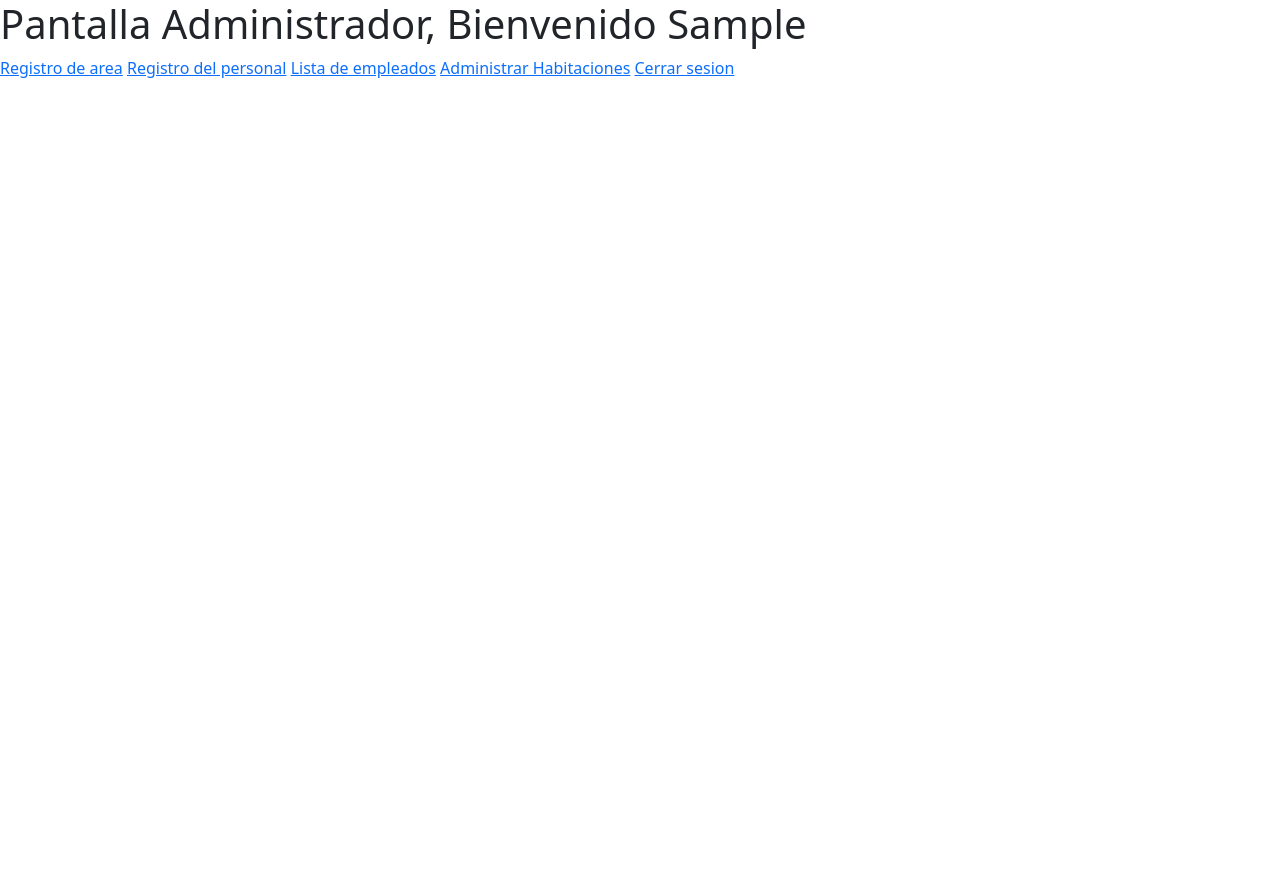
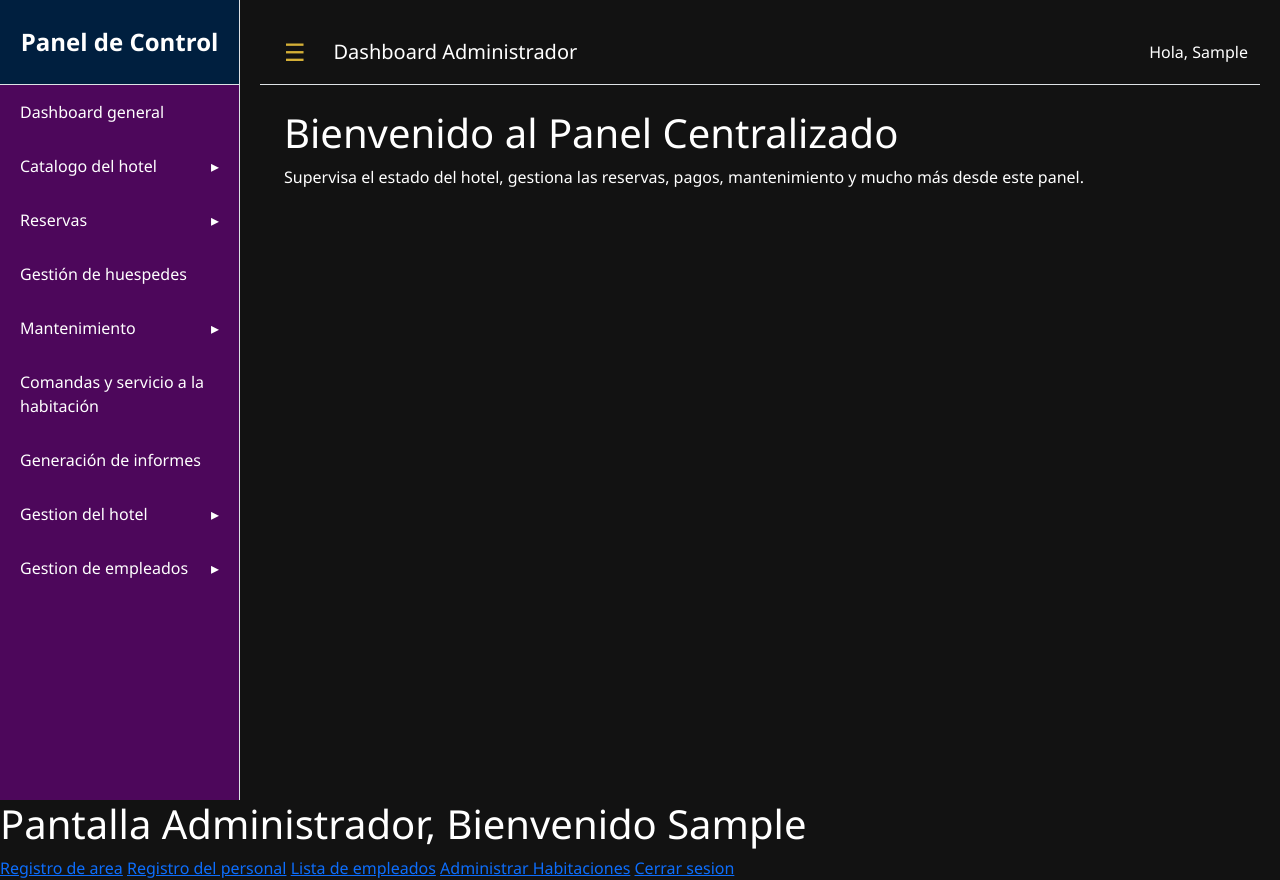
Before and after one commit to Arzubide/Projects, a Django app: page /Administrador/ in a window 1280 px wide. Before the commit the page ends 78 px from the top, so only its background shows below. Run offline with Django 5.2, Linux system fonts and the light colour scheme; a user stored in the database is signed in; tables that the repository leaves empty hold one stand-in row (values such as "Sample post").

Commit message:
Se agrega el diseño sin funcionamiento la vista del administrador

```diff
--- a/Python/Django/GreenSaty/greenstay/greenstay/settings.py
+++ b/Python/Django/GreenSaty/greenstay/greenstay/settings.py
@@ -126,7 +126,7 @@ USE_TZ = True
 # Static files (CSS, JavaScript, Images)
 # https://docs.djangoproject.com/en/5.2/howto/static-files/
 
-STATIC_URL = 'static/'
+STATIC_URL = '/static/'
 STATICFILES_DIRS = [BASE_DIR / 'static']
 
 # Default primary key field type
--- /dev/null
+++ b/Python/Django/GreenSaty/greenstay/static/css/dashboard.css
@@ -0,0 +1,91 @@
+body, html {
+  height: 100%;
+  margin: 0;
+  font-family: 'Segoe UI', sans-serif;
+  background-color: #121212;
+  color: #fff;
+}
+
+/* Wrapper para layout */
+#wrapper {
+  display: flex;
+  height: 100vh;
+  overflow: hidden;
+}
+
+/* Sidebar general */
+#sidebar-wrapper {
+  width: 240px;
+  transition: all 0.3s ease;
+  overflow-y: auto;
+}
+
+#wrapper.toggled #sidebar-wrapper {
+  margin-left: -240px;
+}
+
+/* Sidebar usuario */
+.sidebar-user {
+  background-color: #1a237e; /* azul naval */
+}
+
+/* Sidebar admin */
+.sidebar-admin {
+  background-color: #5a066bd2; /* dorado */
+  color: #ff0404;
+}
+
+.sidebar-admin .sidebar-heading {
+  background-color: #001f3f; /* azul naval oscuro */
+  color: #e2b110; /* dorado */
+}
+
+.sidebar-admin .list-group-item {
+  background-color: transparent;
+  color: #ffffff;
+}
+
+.sidebar-admin .list-group-item:hover {
+  background-color: rgba(0, 0, 0, 0.1);
+  color: #ff2525;
+}
+
+/* Links sidebar */
+.list-group-item {
+  border: none;
+  color: #fff;
+  padding: 15px 20px;
+  cursor: pointer;
+  transition: background-color 0.2s ease;
+}
+
+.list-group-item:hover {
+  background-color: rgba(255, 255, 255, 0.1);
+  color: #d4af37;
+}
+
+/* Navbar */
+.navbar {
+  background-color: #121212 !important;
+}
+
+/* Botón toggle */
+#sidebarToggle {
+  font-size: 1.5rem;
+  background: none;
+  border: none;
+  color: #d4af37;
+  cursor: pointer;
+}
+
+/* Contenido principal */
+#page-content-wrapper {
+  flex: 1;
+  overflow-y: auto;
+  background-color: #121212;
+  padding: 20px;
+}
+
+h1, p {
+  color: #fff;
+}
--- /dev/null
+++ b/Python/Django/GreenSaty/greenstay/static/js/sidebar_toogle.js
@@ -0,0 +1,9 @@
+document.addEventListener('DOMContentLoaded', () => {
+    const sidebarToggle = document.getElementById('sidebarToggle');
+    const wrapper = document.getElementById('wrapper');
+    if (sidebarToggle && wrapper) {
+        sidebarToggle.addEventListener('click', () => {
+            wrapper.classList.toggle('toggled');
+        });
+    }
+});
--- a/Python/Django/GreenSaty/greenstay/templates/base.html
+++ b/Python/Django/GreenSaty/greenstay/templates/base.html
@@ -4,6 +4,10 @@
     <meta charset="UTF-8">
     <meta name="viewport" content="width=device-width, initial-scale=1.0">
     <link href="https://cdn.jsdelivr.net/npm/bootstrap@5.3.6/dist/css/bootstrap.min.css" rel="stylesheet" integrity="sha384-4Q6Gf2aSP4eDXB8Miphtr37CMZZQ5oXLH2yaXMJ2w8e2ZtHTl7GptT4jmndRuHDT" crossorigin="anonymous">
+    {% block css %}
+
+    {% endblock css %}
+
     <title>
         {% block title %}
         {% endblock title %}
@@ -14,6 +18,10 @@
 <body>
     {% block body %}
     {% endblock body %}
+
+
     <script src="https://cdn.jsdelivr.net/npm/bootstrap@5.3.6/dist/js/bootstrap.bundle.min.js" integrity="sha384-j1CDi7MgGQ12Z7Qab0qlWQ/Qqz24Gc6BM0thvEMVjHnfYGF0rmFCozFSxQBxwHKO" crossorigin="anonymous"></script>
+
+
 </body>
 </html>
--- a/Python/Django/GreenSaty/greenstay/templates/home/inicioAdministrador.html
+++ b/Python/Django/GreenSaty/greenstay/templates/home/inicioAdministrador.html
@@ -1,14 +1,49 @@
 {% extends 'base.html' %}
+{% load static %}
+
+{% block css %}
+      <link href="{% static 'css/dashboard.css' %}" rel="stylesheet" />
+{% endblock css %}
 
 {% block title %}
     Administrador
 {% endblock title %}
 
 {% block body %}
+
+    <div class="d-flex" id="wrapper">
+        {% include 'sidebar.html' %}
+
+
+        <!-- Page content -->
+        <div id="page-content-wrapper" class="w-100">
+
+        <!-- Navbar -->
+        <nav class="navbar navbar-expand-lg navbar-dark bg-primary border-bottom">
+            <div class="container-fluid">
+            <button class="btn btn-outline-light" id="sidebarToggle">☰</button>
+            <span class="navbar-brand ms-3">Dashboard Administrador</span>
+            <div class="ms-auto text-white">Hola, {{user}}</div>
+            </div>
+        </nav>
+
+        <!-- Main content -->
+        <div class="container-fluid p-4">
+            <h1>Bienvenido al Panel Centralizado</h1>
+            <p>Supervisa el estado del hotel, gestiona las reservas, pagos, mantenimiento y mucho más desde este panel.</p>
+        </div>
+
+        </div>
+    </div>
+
     <h1>Pantalla Administrador, Bienvenido {{user}}</h1>
     <a href="{% url 'urls_areas:RegistroArea' %}">Registro de area</a>
     <a href="{% url 'urls_administrador:RegistroEmpleado' %}">Registro del personal</a>
     <a href="{% url 'urls_administrador:ListadoEmpleados' %}">Lista de empleados</a>
     <a href="{% url 'urls_habitaciones:ListaHabitaciones' %}">Administrar Habitaciones</a>
     <a href="{% url 'urls_users:logout' %}">Cerrar sesion</a>
+
+    <script src="{% static 'js/sidebar_toogle.js' %}"></script>
+
+
 {% endblock body %}
--- /dev/null
+++ b/Python/Django/GreenSaty/greenstay/templates/sidebar.html
@@ -0,0 +1,133 @@
+<!-- Sidebar -->
+<div class="border-end sidebar-admin" id="sidebar-wrapper">
+    <div class="sidebar-heading text-white py-4 px-3 fs-4 fw-bold text-center border-bottom">
+        Panel de Control
+    </div>
+    <div class="list-group list-group-flush">
+
+        <!-- Dashboard General -->
+
+        <a href="dashboard.html" class="list-group-item list-group-item-action sidebar-link">
+            Dashboard general
+        </a>
+
+        <!-- Catalogo del hotel -->
+
+        <a class="list-group-item list-group-item-action sidebar-link d-flex justify-content-between align-items-center"
+            data-bs-toggle="collapse" href="#moduloCatalogo" role="button" aria-expanded="false"
+            aria-controls="moduloCatalogo">
+            Catalogo del hotel
+            <span class="caret">▸</span>
+        </a>
+
+        <div class="collapse ps-3" id="moduloCatalogo">
+            <a href="Catalogo_cuartos.html" class="list-group-item list-group-item-action sidebar-link">
+                Catalogo de cuartos
+            </a>
+            <a href="Catalogo_servicios.html" class="list-group-item list-group-item-action sidebar-link">
+                Catalogo de servicios
+            </a>
+        </div>
+
+        <!-- Reservas -->
+
+        <a class="list-group-item list-group-item-action sidebar-link d-flex justify-content-between align-items-center"
+            data-bs-toggle="collapse" href="#moduloReservas" role="button" aria-expanded="false"
+            aria-controls="moduloReservas">
+            Reservas
+            <span class="caret">▸</span>
+        </a>
+
+        <div class="collapse ps-3" id="moduloReservas">
+            <a href="Calendario.html" class="list-group-item list-group-item-action sidebar-link">
+                Calendario de reservas
+            </a>
+            <a href="Reservar.html" class="list-group-item list-group-item-action sidebar-link">
+                Reservar
+            </a>
+            <a href="Procesamiento_pagos.html" class="list-group-item list-group-item-action sidebar-link">
+                Procesamiento de pagos
+            </a>
+        </div>
+
+        <!-- Gestion huespedes -->
+
+        <a href="Gestion_huespedes.html" class="list-group-item list-group-item-action sidebar-link">
+            Gestión de huespedes
+        </a>
+
+        <!-- Modulo mantenimiento -->
+
+        <a class="list-group-item list-group-item-action sidebar-link d-flex justify-content-between align-items-center"
+            data-bs-toggle="collapse" href="#moduloMantenimiento" role="button" aria-expanded="false"
+            aria-controls="moduloMantenimiento">
+            Mantenimiento
+            <span class="caret">▸</span>
+        </a>
+
+        <div class="collapse ps-3" id="moduloMantenimiento">
+            <a href="Asignaciones_limpieza.html" class="list-group-item list-group-item-action sidebar-link">
+                Asignación de limpieza
+            </a>
+            <a href="Reportar_fallas.html" class="list-group-item list-group-item-action sidebar-link">
+                Reportar fallas
+            </a>
+            <a href="Historial_limpieza.html" class="list-group-item list-group-item-action sidebar-link">
+                Historial de mantenimiento
+            </a>
+
+        </div>
+
+        <!-- Comandas y roomservice -->
+
+        <a href="Comandas.html" class="list-group-item list-group-item-action sidebar-link">
+            Comandas y servicio a la habitación
+        </a>
+
+        <!-- Informes -->
+
+        <a href="Informe_general.html" class="list-group-item list-group-item-action sidebar-link">
+            Generación de informes
+        </a>
+
+        <!-- Modulo gestion hotel-->
+
+        <a class="list-group-item list-group-item-action sidebar-link d-flex justify-content-between align-items-center"
+            data-bs-toggle="collapse" href="#moduloCreacionInfraestructura" role="button" aria-expanded="false"
+            aria-controls="CreacionServicios">
+            Gestion del hotel
+            <span class="caret">▸</span>
+        </a>
+
+        <div class="collapse ps-3" id="moduloCreacionInfraestructura">
+            <a href="Creacion_cuartos.html" class="list-group-item list-group-item-action sidebar-link">
+                Creacion de cuarto
+            </a>
+            <a href="Creacion_servicios.html" class="list-group-item list-group-item-action sidebar-link">
+                Creacion de servicio
+            </a>
+            <a href="Gestion_canales.html" class="list-group-item list-group-item-action sidebar-link">
+                Gestión de canales</a>
+        </div>
+
+        <!-- Modulo gestion empleado-->
+
+        <a class="list-group-item list-group-item-action sidebar-link d-flex justify-content-between align-items-center"
+            data-bs-toggle="collapse" href="#moduloGestionEmpleado" role="button" aria-expanded="false"
+            aria-controls="GestionEmpleado">
+            Gestion de empleados
+            <span class="caret">▸</span>
+        </a>
+
+        <div class="collapse ps-3" id="moduloGestionEmpleado">
+            <a href="Gestion_empleados.html" class="list-group-item list-group-item-action sidebar-link">
+                Empleados
+            </a>
+            <a href="Contratacion.html" class="list-group-item list-group-item-action sidebar-link">
+                Contratacion de empleados
+            </a>
+        </div>
+
+    </div>
+</div>
+<!-- /#sidebar-wrapper -->
```
